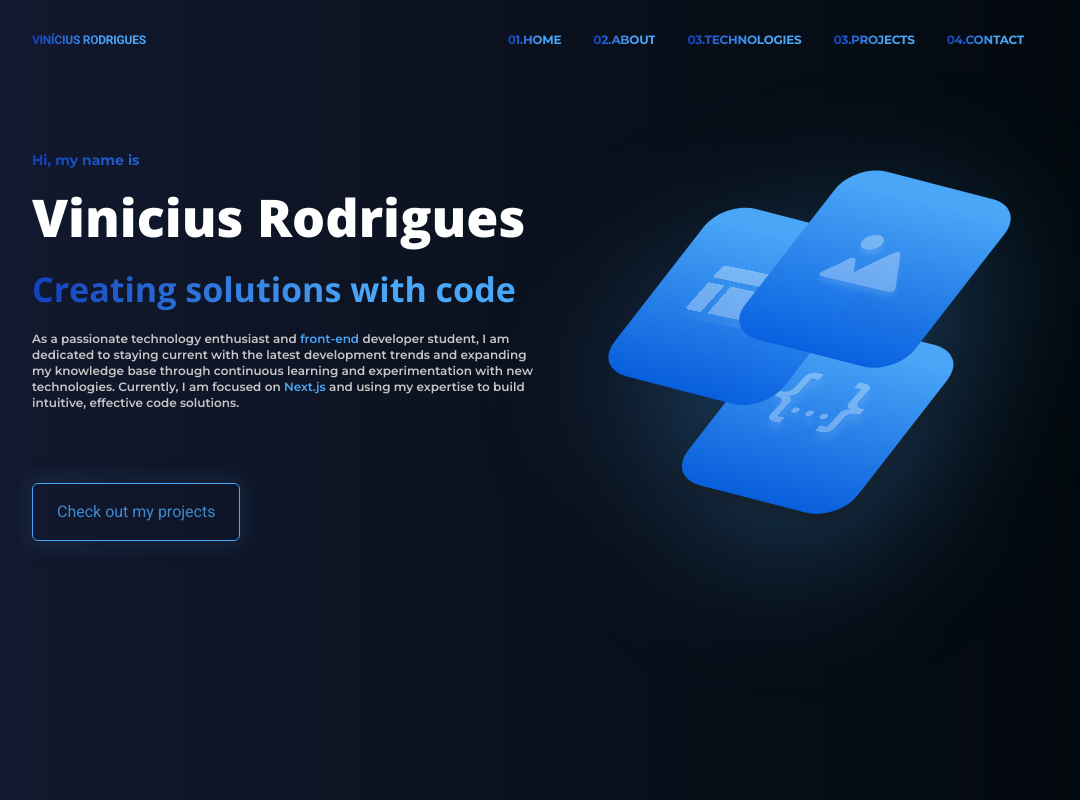
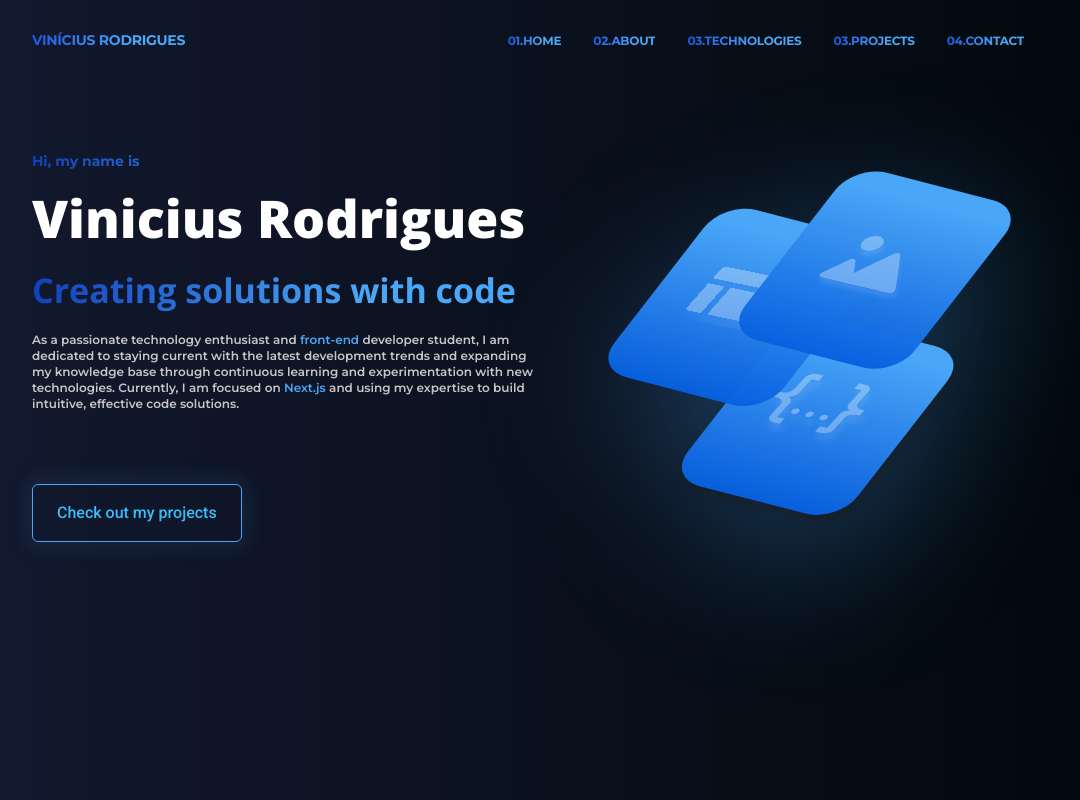
Before and after one commit to ViniSCode/vinicius-rodrigues, a React (Create React App) app: page / in a window 1280 px wide. Shown: the top 800 px of the page, without its empty margins (112-1192 px from the left). Built offline with nearby package versions, Linux system fonts and the light colour scheme.

Commit message:
:dizzy: logo gradient bugfix, Add resumé

```diff
--- a/src/components/HeroSection.js
+++ b/src/components/HeroSection.js
@@ -70,7 +70,7 @@ export function HeroSection({
           initial="hidden"
           animate={section1View ? "visible" : "hidden"}
           custom={4}
-          className="button-properties py-3 px-4 lg:py-4 lg:px-6 mt-[78px] transition-colors hover:bg-blue-300 hover:text-blue-500 lg:mt-[72px]"
+          className="button-properties text-sky-400 font-medium py-3 px-4 lg:py-4 lg:px-6 mt-[78px] transition-colors hover:bg-blue-300 hover:text-sky-400 lg:mt-[72px]"
         >
           Check out my projects
         </motion.button>
--- a/src/components/ProjectsSection/index.js
+++ b/src/components/ProjectsSection/index.js
@@ -308,7 +308,7 @@ export function ProjectsSection({
           <div className="w-full flex justify-center mt-16 lg:mt-32">
             <motion.button
               onClick={() => setShowMoreProjects(true)}
-              className="button-properties py-3 px-4 lg:py-4 lg:px-6 transition-colors hover:bg-blue-300 hover:text-blue-500"
+              className="button-properties py-3 px-4 lg:py-4 lg:px-6 text-sky-400 font-medium cursor-pointer button-properties transition-colors hover:bg-blue-300 hover:text-sky-400"
             >
               More Projects
             </motion.button>
@@ -319,7 +319,7 @@ export function ProjectsSection({
               href="https://www.github.com/viniscode"
               target="_blank"
               rel="noreferrer"
-              className="flex items-center gap-4 button-properties py-3 px-4 lg:py-4 lg:px-6 transition-colors hover:bg-blue-300 hover:text-blue-500"
+              className="flex items-center gap-4 button-properties py-3 px-4 lg:py-4 lg:px-6 text-sky-400 font-medium cursor-pointer button-properties mt-[78px] transition-colors hover:bg-blue-300 hover:text-sky-400"
             >
               <span>All Projects</span>
               <a
--- a/src/pages/home.js
+++ b/src/pages/home.js
@@ -96,14 +96,14 @@ export default function Home() {
       </div>
       <div className="hidden lg:block lg:max-w-[1283px] mx-auto mt-8 px-4">
         <nav className="flex items-center justify-between">
-          <span className="text-blue-gradient font-bold leading-5 tracking-[-0.02em] lg:text-xs xl:text-sm">
+          <span className="navLink-text-blue-gradient font-montserrat font-bold text-sm leading-[17px] tracking-[-0.02em] text-blue-gradient">
             VINÍCIUS RODRIGUES
           </span>
           <ul className="flex items-center gap-8 font-montserrat font-bold leading-5 tracking-[-0.02em] lg:text-xs xl:text-sm">
             <li>
               <button
                 onClick={() => scrollTo("home-section")}
-                className="text-blue-gradient transition-filter hover:brightness-150 cursor-pointer"
+                className="navLink-text-blue-gradient transition-filter hover:brightness-150 cursor-pointer"
               >
                 01.HOME
               </button>
@@ -111,7 +111,7 @@ export default function Home() {
             <li>
               <button
                 onClick={() => scrollTo("about-section")}
-                className="text-blue-gradient transition-filter hover:brightness-150 cursor-pointer"
+                className="navLink-text-blue-gradient transition-filter hover:brightness-150 cursor-pointer"
               >
                 02.ABOUT
               </button>
@@ -119,7 +119,7 @@ export default function Home() {
             <li>
               <button
                 onClick={() => scrollTo("technologies-section")}
-                className="text-blue-gradient transition-filter hover:brightness-150 cursor-pointer"
+                className="navLink-text-blue-gradient transition-filter hover:brightness-150 cursor-pointer"
               >
                 03.TECHNOLOGIES
               </button>
@@ -127,7 +127,7 @@ export default function Home() {
             <li>
               <button
                 onClick={() => scrollTo("projects-section")}
-                className="text-blue-gradient transition-filter hover:brightness-150 cursor-pointer"
+                className="navLink-text-blue-gradient transition-filter hover:brightness-150 cursor-pointer"
               >
                 03.PROJECTS
               </button>
@@ -135,7 +135,7 @@ export default function Home() {
             <li>
               <button
                 onClick={() => scrollTo("contact-section")}
-                className="text-blue-gradient transition-filter hover:brightness-150 cursor-pointer"
+                className="navLink-text-blue-gradient transition-filter hover:brightness-150 cursor-pointer"
               >
                 04.CONTACT
               </button>
@@ -227,9 +227,9 @@ export default function Home() {
                 href="https://mail.google.com/mail/?view=cm&fs=1&to=viniciuskauarodriguesdev@gmail.com"
                 rel="noreferrer"
                 target="_blank"
-                className="cursor-pointer button-properties py-3 px-16 mt-[78px] transition-colors hover:bg-blue-300 hover:text-blue-500"
+                className="text-sky-400 font-medium cursor-pointer button-properties py-3 px-16 mt-[78px] transition-colors hover:bg-blue-300 hover:text-sky-400"
               >
-                Say Hello
+                RESUMÉ
               </a>
             </div>
           </div>
--- a/src/styles/global.css
+++ b/src/styles/global.css
@@ -30,6 +30,12 @@ body {
   }
   .text-blue-gradient {
     background: linear-gradient(90deg, #1141bd 0%, #4aa6f7 65.47%);
+    -webkit-background-clip: text;
+    -webkit-text-fill-color: transparent;
+  }
+
+  .navLink-text-blue-gradient {
+    background: linear-gradient(90deg, #2056e0 0%, #4aa6f7 65.47%);
     -webkit-background-clip: text;
     -webkit-text-fill-color: transparent;
   }
```
Also changed, not shown: src/components/ContactSection.js (+28 -10 lines).
